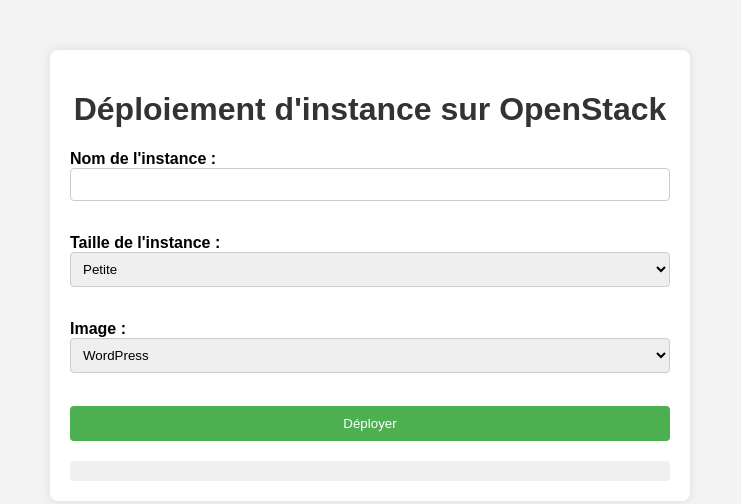
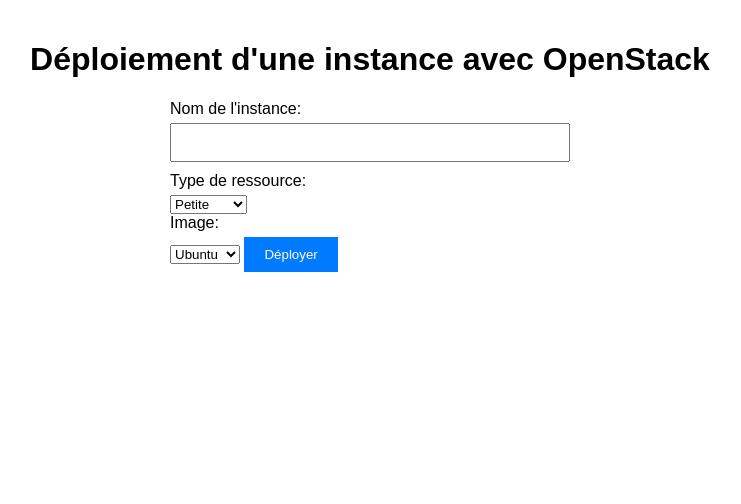
Before and after one commit to AB-Ynov/HACKATHON, a plain HTML site: page wordpress.html in a window 1280 px wide. Shown: the whole page, without its empty margins (270-1011 px from the left). Drawn offline with nearby package versions, Linux system fonts and the light colour scheme.

Commit message:
Update wordpress.html

```diff
--- a/wordpress.html
+++ b/wordpress.html
@@ -3,113 +3,85 @@
 <head>
   <meta charset="UTF-8">
   <meta name="viewport" content="width=device-width, initial-scale=1.0">
-    <title>Déploiement d'instance sur OpenStack</title>
+  <title>Déploiement d'une instance avec OpenStack</title>
   <style>
     body {
       font-family: Arial, sans-serif;
       margin: 0;
-            padding: 0;
-            background-color: #f3f3f3;
+      padding: 20px;
     }
-
-        .container {
-            max-width: 600px;
-            margin: 50px auto;
-            background-color: #fff;
-            padding: 20px;
-            border-radius: 8px;
-            box-shadow: 0 0 10px rgba(0, 0, 0, 0.1);
-        }
-
     h1 {
       text-align: center;
-            color: #333;
     }
-
+    form {
+      max-width: 400px;
+      margin: 0 auto;
+    }
     label {
-            font-weight: bold;
+      display: block;
+      margin-bottom: 5px;
     }
-
-        input[type="text"],
-        select {
+    input[type="text"], input[type="password"] {
       width: 100%;
-            padding: 8px;
-            margin-bottom: 15px;
-            border: 1px solid #ccc;
-            border-radius: 4px;
+      padding: 10px;
+      margin-bottom: 10px;
       box-sizing: border-box;
     }
-
     input[type="submit"] {
-            width: 100%;
-            background-color: #4CAF50;
+      background-color: #007bff;
       color: white;
-            padding: 10px;
       border: none;
-            border-radius: 4px;
+      padding: 10px 20px;
       cursor: pointer;
     }
-
     input[type="submit"]:hover {
-            background-color: #45a049;
-        }
-
-        #response {
-            margin-top: 20px;
-            padding: 10px;
-            border-radius: 4px;
-            background-color: #f0f0f0;
+      background-color: #0056b3;
     }
   </style>
 </head>
 <body>
-    <div class="container">
-        <h1>Déploiement d'instance sur OpenStack</h1>
-        <form id="deploymentForm">
-            <label for="instanceName">Nom de l'instance :</label><br>
-            <input type="text" id="instanceName" name="instanceName" required><br><br>
-
-            <label for="flavor">Taille de l'instance :</label><br>
+  <h1>Déploiement d'une instance avec OpenStack</h1>
+  <form id="openstackForm">
+    <label for="instanceName">Nom de l'instance:</label>
+    <input type="text" id="instanceName" name="instanceName" required>
+    <label for="flavor">Type de ressource:</label>
     <select id="flavor" name="flavor" required>
-                <option value="small">Petite</option>
-                <option value="medium">Moyenne</option>
-                <option value="large">Grande</option>
-            </select><br><br>
-
-            <label for="image">Image :</label><br>
+      <option value="petit">Petite</option>
+      <option value="moyen">Moyenne</option>
+      <option value="grand">Grande</option>
+    </select>
+    <label for="image">Image:</label>
     <select id="image" name="image" required>
-                <option value="wordpress">WordPress</option>
-                <!-- Autres images disponibles -->
-            </select><br><br>
-
+      <option value="ubuntu">Ubuntu</option>
+      <option value="centos">CentOS</option>
+      <option value="debian">Debian</option>
+    </select>
     <input type="submit" value="Déployer">
   </form>
 
-        <div id="response"></div>
-    </div>
-
+  <script src="https://cdn.jsdelivr.net/npm/axios/dist/axios.min.js"></script>
   <script>
-        document.getElementById("deploymentForm").addEventListener("submit", function(event) {
+    document.getElementById('openstackForm').addEventListener('submit', function(event) {
       event.preventDefault();
       var formData = new FormData(this);
-            var jsonData = {};
-            formData.forEach(function(value, key){
-                jsonData[key] = value;
-            });
+      var instanceName = formData.get('instanceName');
+      var flavor = formData.get('flavor');
+      var image = formData.get('image');
 
-            fetch('/openstack-api/deploy-instance', {
-                method: 'POST',
-                body: JSON.stringify(jsonData),
-                headers: {
-                    'Content-Type': 'application/json'
-                }
+      // Appel API OpenStack pour créer la VM
+      axios.post('URL_DE_VOTRE_API', {
+        instanceName: instanceName,
+        flavor: flavor,
+        image: image
       })
-            .then(response => response.json())
-            .then(data => {
-                document.getElementById("response").innerHTML = "Instance déployée avec succès. ID de l'instance : " + data.instance_id;
+      .then(function(response) {
+        // En cas de succès, afficher un message à l'utilisateur
+        alert('Instance ' + instanceName + ' de type ' + flavor + ' avec l\'image ' + image + ' déployée avec succès!');
       })
-            .catch(error => {
-                document.getElementById("response").innerHTML = "Une erreur s'est produite lors du déploiement de l'instance : " + error;
+      .catch(function(error) {
+        // En cas d'erreur, afficher un message d'erreur à l'utilisateur
+        alert('Une erreur est survenue lors du déploiement de l\'instance.');
+        console.error(error);
       });
     });
   </script>
```
Lines whose indentation alone changed are shown as unchanged.
